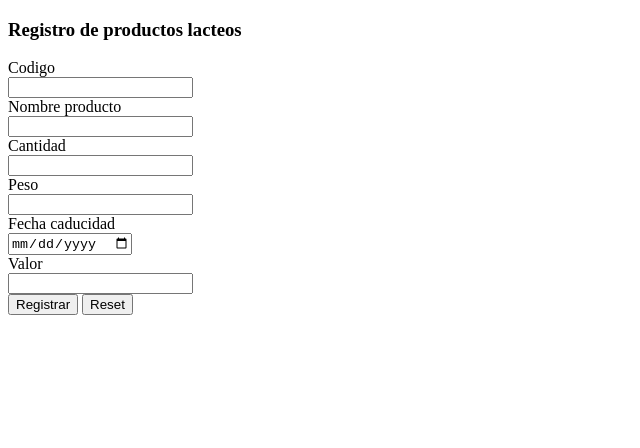
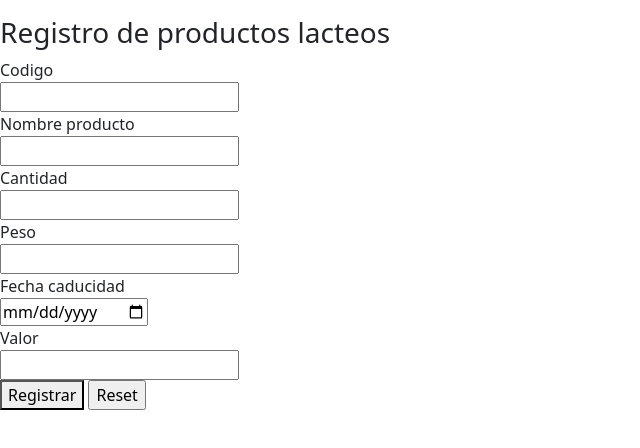
Before and after one commit to nocolo1599/Prog_Amb_Web_Proyecto, a website: page Front/RegistrarProductos.html in a window 1280 px wide. Shown: the whole page, without its empty margins (0-640 px from the left). Drawn offline with nearby package versions, Linux system fonts and the light colour scheme; no server answers.

Commit message:
se termino backend

```diff
--- a/Front/RegistrarProductos.html
+++ b/Front/RegistrarProductos.html
@@ -4,29 +4,33 @@
     <meta charset="UTF-8">
     <meta http-equiv="X-UA-Compatible" content="IE=edge">
     <meta name="viewport" content="width=device-width, initial-scale=1.0">
+    <link rel="stylesheet" href="css/bootstrap.min.css">
+    <link rel="stylesheet" href="css/font-awesome.min.css">
+    <link rel="stylesheet" href="css/Formularios.css">
     <title>Registrar Productos</title>
 </head>
 <body>
     <div class="Form-Post-Lacteos">
-        <form action="http://localhost:27017/TIENDA.productos" method="POST">
+        <form action="http://localhost:3000/productos" method="POST">
             <p>
                 <h3> Registro de productos lacteos</h3>
                 <label for="Codigo_Producto"> Codigo </label> <br>
-                    <input type="text"> <br>
+                    <input type="text" id="codigo" name="codigo"> <br>
                 <label for="Nombre_Producto"> Nombre producto </label> <br>
-                    <input type="text"> <br>
+                    <input type="text" id="nombre" name="nombre"> <br>
                 <label for="Cantidad_Unidad"> Cantidad</label> <br>
-                    <input type="number"> <br>
-                <label for="Peso_Unidad"> Peso</label> <br>
-                    <input type="number"> <br>
+                    <input type="number" id="cantidad" name="cantidad"> <br>
+                <label for="Peso_Unidad">Peso </label> <br>
+                    <input type="number"  id="peso" name="peso"> <br>
                 <label for="Fecha_Caducidad"> Fecha caducidad</label> <br>
-                    <input type="date"> <br>
+                    <input type="date" id="Fecha_Caducidad" name="Fecha_Caducidad"> <br>
                 <label for="Valor"> Valor</label> <br>
-                    <input type="number"> <br>
+                    <input type="number" id="Valor" name="Valor"> <br>
+
+            <p>
                 <button type="submit"> Registrar</button>
                 <input type="reset">
 
-            <p>
         </form>
     </div>
 
@@ -37,7 +41,7 @@
 
 <script>
     $(document).ready(function(){
-        $.get('http://localhost:27017/TIENDA.productos',function(data,err){
+        $.get('http://localhost:3000/productos',function(data,err){
             for(var i=0;i<data.length;i++){
                 $("#list").html($("#list").html() + "<br>" + data[i].Nombre_Producto
                 + data[i].Cantidad_Unidad + data[i].Peso_Unidad + data[i].Fecha_Caducidad + data[i].Valor);
@@ -46,6 +50,5 @@
     });
 </script>
 
-
 </body>
 </html>
--- a/app.js
+++ b/app.js
@@ -8,7 +8,7 @@
 
     //mongoose instance conection
     mongoose.Promise = global.Promise;
-    mongoose.connect('mongodb://localhost:27017/TIENDA/productos')
+    mongoose.connect('mongodb://localhost:27017/TIENDA')
 
     app.use(bodyParser.urlencoded({ extended: true }))
     app.use(bodyParser.json())
```
Also changed, not shown: package.json (added, +29 -0 lines), Front/css/Formularios.css (added), 1 other file.
